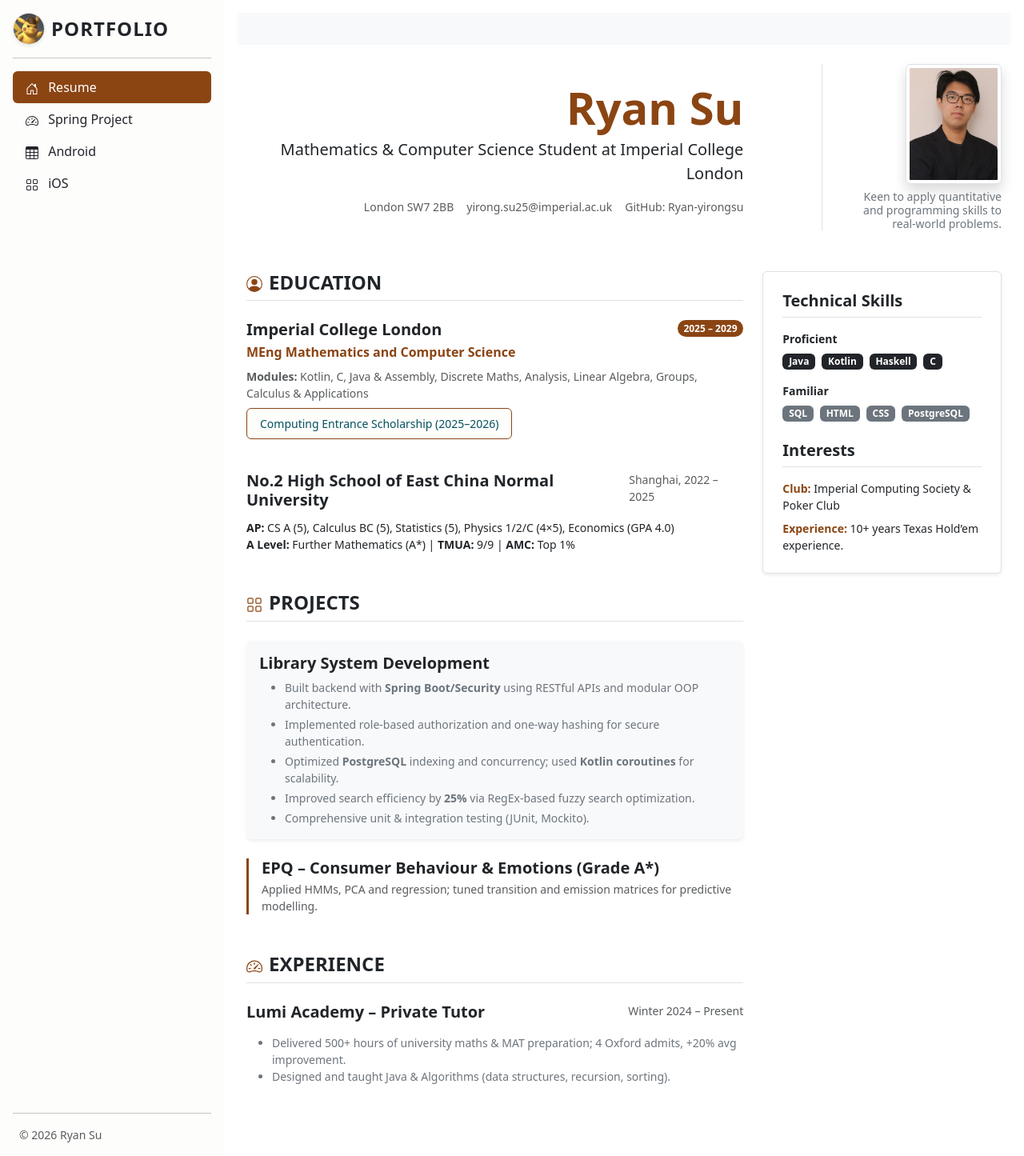
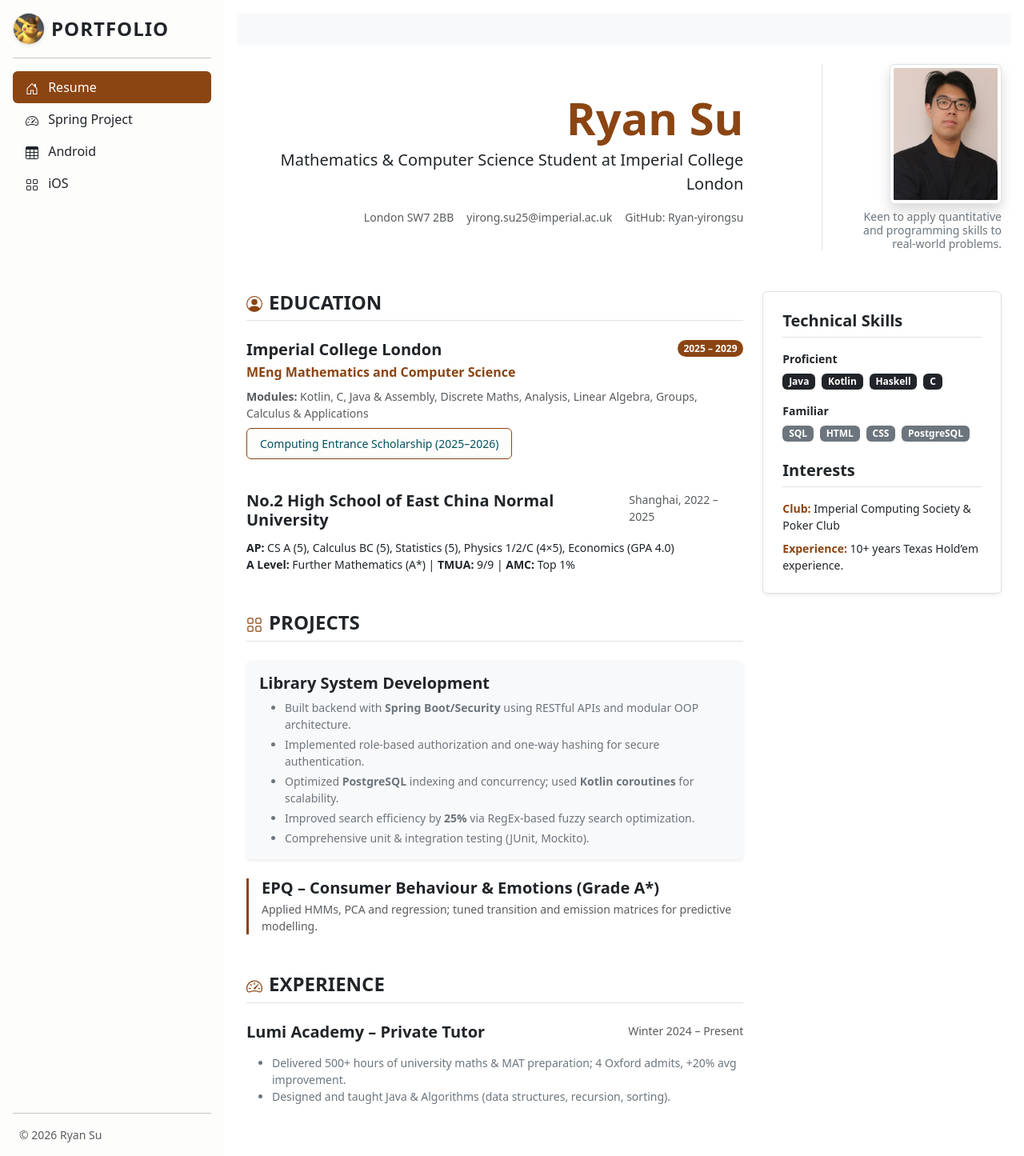
Before and after one commit to susui888/susui888.github.io, a Jekyll site: the page built from index.html, in a window 1280 px wide. Shown: the whole page at 80% size. Built offline with Jekyll 4.4.1, drawn with Linux system fonts in a browser that asks for light colours.

Commit message:
Update index.html

```diff
--- a/index.html
+++ b/index.html
@@ -27,7 +27,7 @@ permalink: /
             <img src="/assets/img/avatar1.jpeg"
                  alt="Ryan Su"
                  class="img-fluid rounded shadow border p-1 bg-white mb-2"
-                 style="max-width: 120px; aspect-ratio: 4/5; object-fit: cover;">
+                 style="max-width: 140px; aspect-ratio: 4/5; object-fit: cover;">
             <p class="small text-secondary mb-0 text-md-end" style="max-width: 200px; margin-left: auto; line-height: 1.2;">
                 Keen to apply quantitative and programming skills to real-world problems.
             </p>
```
